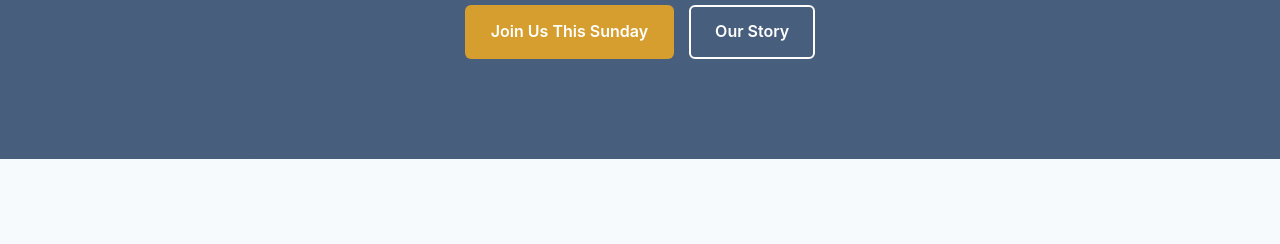
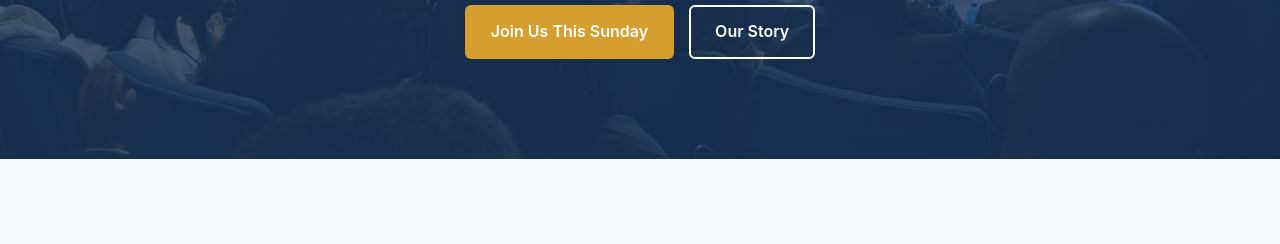
Before and after one commit to Maxime-mk456/5TH-CELPA-EBENEZER, a plain HTML site: page CHURCH.html in a window 1280 px wide. Shown: the part 314-558 px from the top of the page. Drawn offline with Linux system fonts and the light colour scheme; files whose address does not match are found by name.

Commit message:
Update CHURCH.css

```diff
--- a/CHURCH.css
+++ b/CHURCH.css
@@ -158,7 +158,7 @@ h3 { font-size: clamp(1.2rem, 2vw, 1.4rem); }
 .hero {
   position: relative;
   background: linear-gradient(rgba(26, 54, 93, 0.8), rgba(26, 54, 93, 0.8)),
-              url('images/church2.jpeg') center/cover no-repeat;
+              url('church2.jpeg') center/cover no-repeat;
   color: var(--white);
   padding: 100px 0;
   text-align: center;
```
